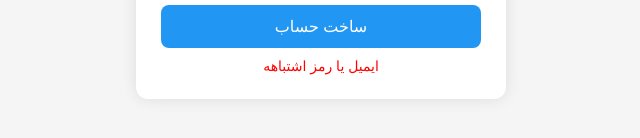
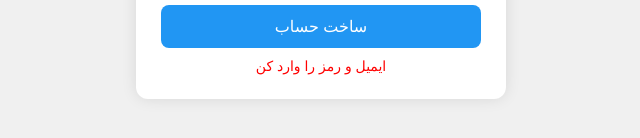
Before and after one commit to mylivehaking/Study-Plan, a plain HTML site: page login.html in a window 1280 px wide. Both pictures are taken after a click on the button "ورود". Shown: the part 484-622 px from the top of the page, 319-959 px from the left. Drawn offline with nearby package versions, Linux system fonts and the light colour scheme; no server answers.

Commit message:
Update login.html

```diff
--- a/login.html
+++ b/login.html
@@ -11,7 +11,7 @@
     <style>
         body {
             font-family: sans-serif;
-            background: #f5f5f5;
+            background: #f0f0f0;
             display: flex;
             justify-content: center;
             align-items: center;
@@ -79,6 +79,11 @@
         const email = document.getElementById("email").value;
         const pass = document.getElementById("password").value;
 
+        if (!email || !pass) {
+            document.getElementById("msg").innerText = "ایمیل و رمز را وارد کن";
+            return;
+        }
+
         const { error } = await client.auth.signUp({
             email: email,
             password: pass
@@ -96,6 +101,11 @@
         const email = document.getElementById("email").value;
         const pass = document.getElementById("password").value;
 
+        if (!email || !pass) {
+            document.getElementById("msg").innerText = "ایمیل و رمز را وارد کن";
+            return;
+        }
+
         const { data, error } = await client.auth.signInWithPassword({
             email: email,
             password: pass
```
